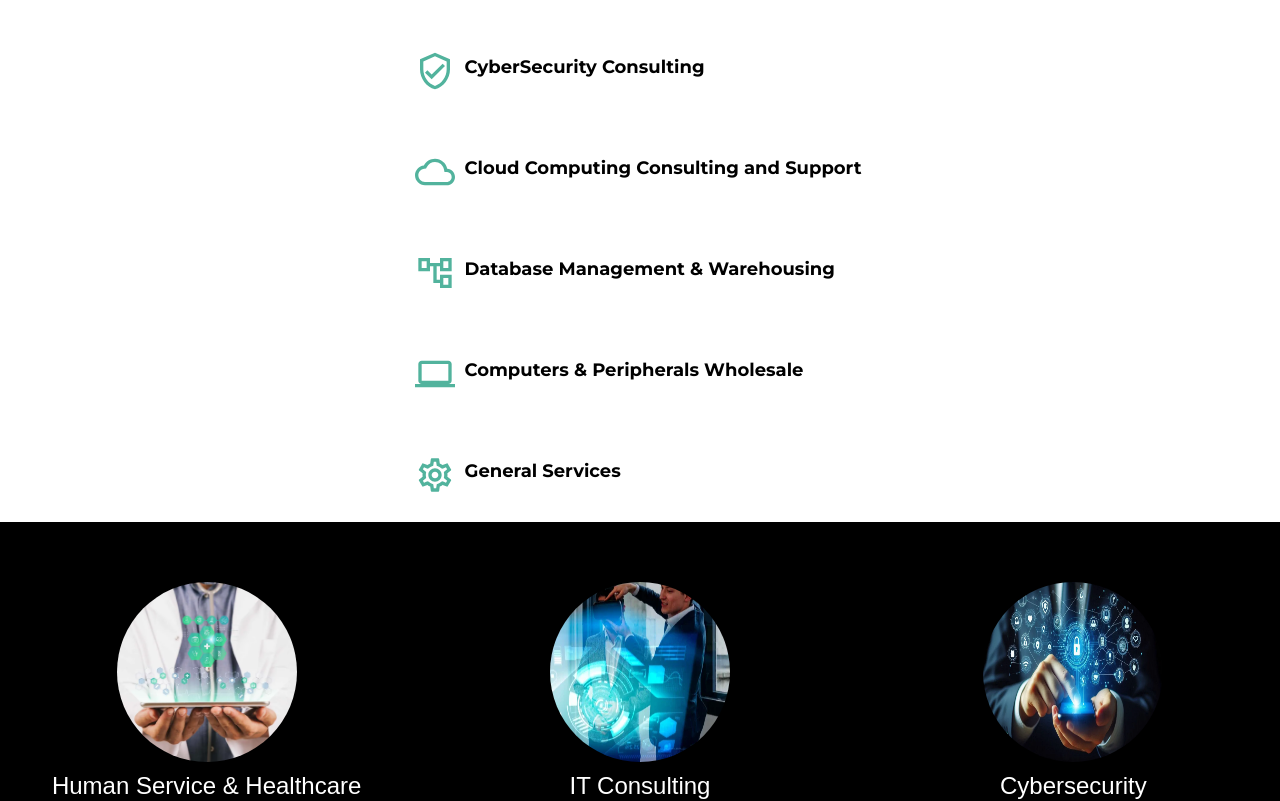
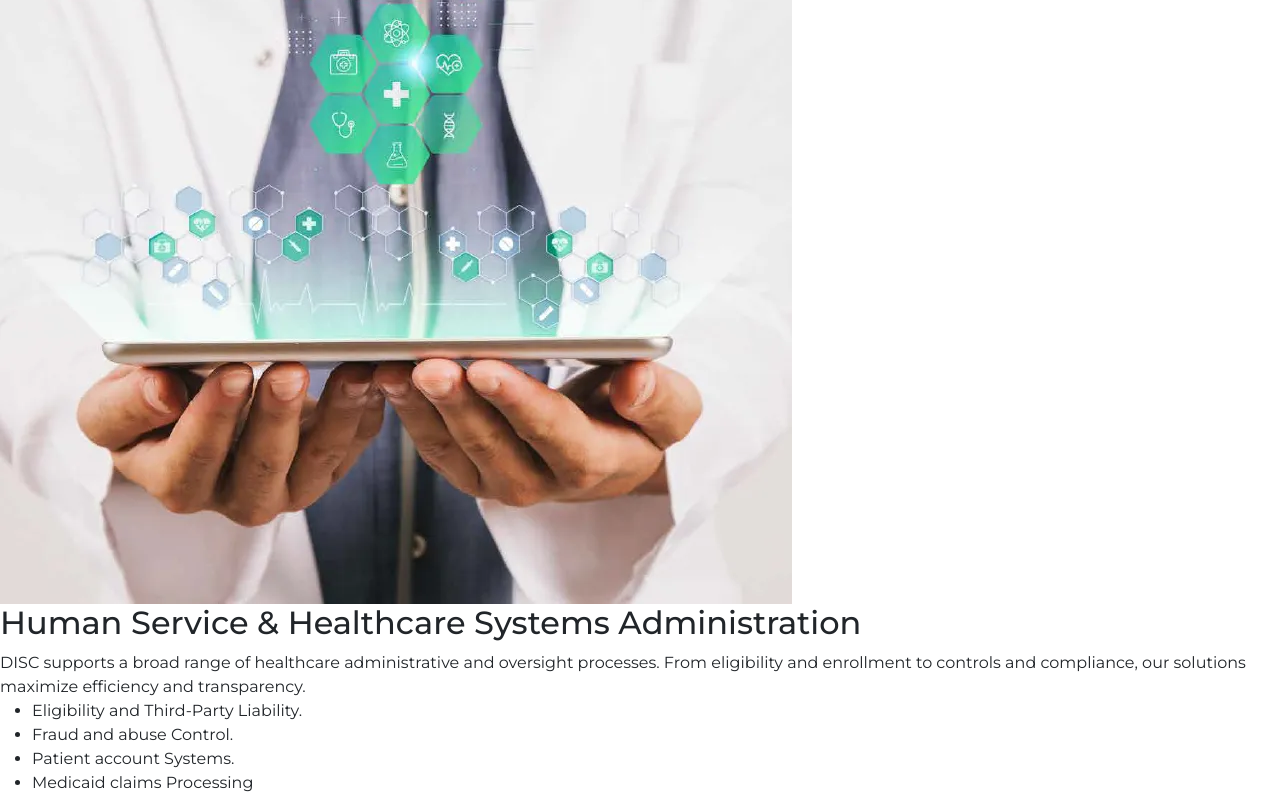
Before and after one commit to Disc-Colombia/Frontend_Disc, a React (Vite) app: page /services in a window 1280 px wide. Shown: the part 880-1681 px from the top of the page. Built offline with nearby package versions, Linux system fonts and the light colour scheme.

Commit message:
button in cards

```diff
--- a/src/components/Services.tsx
+++ b/src/components/Services.tsx
@@ -5,7 +5,8 @@ import { useState } from 'react';
 import * as React from "react";
 import '../styles/sectionServices.css'
 
-import {
+import {SupportAgentOutlined as SupportAgentOutlinedIcon,
+    ReadMoreOutlined as ReadMoreOutlinedIcon,
     VerifiedUserOutlined as VerifiedUserOutlinedIcon,
     SettingsOutlined as SettingsOutlinedIcon,
     SettingsSuggestOutlined as SettingsSuggestOutlinedIcon,
@@ -19,6 +20,14 @@ import {
     ComputerOutlined as ComputerOutlinedIcon,
   } from "@mui/icons-material";
 
+
+  const iconStyle = { fontSize: 40, color: "#52b39d" };
+
+  const iconStyleanimate ={...iconStyle,
+    animation: 'pulsegreen 2s infinite',
+    borderRadius: '50%',
+    overflow: 'hidden'
+  }
 
   const CardSlider = () => {
     const [selectedSlide, setSelectedSlide] = useState('c1');
@@ -38,6 +47,7 @@ import {
               <div className="my_paragraph--white">
                 <h4>Human Service & Healthcare Systems Administration</h4>
                 <p>DISC supports a broad range of healthcare administrative and oversight processes. </p>
+                <Link to ='/Human-service' className="view_more--services"><ReadMoreOutlinedIcon style={iconStyleanimate} /></Link>
               </div>
 
           </label>
@@ -114,68 +124,83 @@ import {
   };
 
 
-export const Services: React.FC = () => {
-
-
-    const iconStyle = { fontSize: 40, color: "#52b39d" };
 
   const cards = [
     {
       id: 1,
+
+      icon: <PsychologyOutlinedIcon style={iconStyle} />,
+      title: "Artificial Intelligence & Machine Learning",
+
+    },
+    {
+      id: 2,
+      icon: <AccountTreeOutlinedIcon style={iconStyle} />,
+      title: "Database Management & Warehousing",
+
+    },
+    {
+      id: 3,
+
+      icon: <CloudOutlinedIcon style={iconStyle} />,
+      title: "Cloud Computing Consulting and Support",
+    },
+    {
+      id: 4,
       icon: <SettingsSuggestOutlinedIcon style={iconStyle} />,
       title: "Software Development & Maintenance",
     },
     {
-        id: 2,
+      id: 5,
       icon: <BackupTableOutlinedIcon style={iconStyle} />,
       title: "Data Migration & Systems Integration",
+
     },
     {
-        id: 3,
+      id: 6,
+      icon: <ComputerOutlinedIcon style={iconStyle} />,
+      title: "Computers & Peripherals Wholesale",
+
+    },
+    {
+      id: 7,
       icon: <AdUnitsOutlinedIcon style={iconStyle} />,
       title: "Mobile & Web App Development",
+
     },
     {
-        id: 4,
-        icon: <PsychologyOutlinedIcon style={iconStyle} />,
-        title: "Artificial Intelligence & Machine Learning",
+      id: 8,
+      icon: <GroupsOutlinedIcon style={iconStyle} />,
+      title: "Temporary Staffing Services",
+
     },
     {
-        id: 5,
+      id: 9,
+      icon: <VerifiedUserOutlinedIcon style={iconStyle} />,
+      title: "CyberSecurity Consulting",
+
+    },
+    {
+      id: 10,
       icon: <TipsAndUpdatesOutlinedIcon style={iconStyle} />,
       title: "Innovation Management",
     },
     {
-        id: 6,
-        icon: <GroupsOutlinedIcon style={iconStyle} />,
-        title: "Temporary Staffing Services",
+      id: 11,
+      icon: <SupportAgentOutlinedIcon style={iconStyle} />,
+      title: "Call Center Services",
     },
     {
-        id: 7,
-        icon: <VerifiedUserOutlinedIcon style={iconStyle} />,
-        title: "CyberSecurity Consulting",
-      },
-      {
-        id: 8,
-        icon: <CloudOutlinedIcon style={iconStyle} />,
-        title: "Cloud Computing Consulting and Support",
-      },
-      {
-        id: 9,
-        icon: <AccountTreeOutlinedIcon style={iconStyle} />,
-        title: "Database Management & Warehousing",
-      },
-      {
-        id: 10,
-        icon: <ComputerOutlinedIcon style={iconStyle} />,
-        title: "Computers & Peripherals Wholesale",
-      },
-      {
-        id: 11,
+      id: 12,
       icon: <SettingsOutlinedIcon style={iconStyle} />,
       title: "General Services",
     },
   ];
+
+export const Services: React.FC = () => {
+
+
+
 
 
   return (
@@ -187,11 +212,8 @@ export const Services: React.FC = () => {
               WHAT WE<span className="title--span"> DO</span>
             </p>
             <p className="my_paragraph--white">
-              {" "}
-              DISC utilizes best practices to meet and exceed the needs of our
-              public and private sector global clients. Our flexible environment
-              is infused with technological expertise and rigorous compliance
-              standards. We don’t skim on excellence or cut corners.{" "}
+
+            At DISC, we are committed to employing the highest industry standards and best practices to not only meet but exceed the expectations of our diverse clientele, ranging from public to private sector organizations across the globe. Our flexible and dynamic approach is deeply rooted in cutting-edge technological expertise, ensuring that we provide innovative solutions tailored to each client's unique needs. We operate within a framework of strict compliance and regulatory standards, leaving no room for shortcuts or compromises. Excellence is at the core of everything we do, driving us to consistently deliver high-quality results with precision and integrity.
             </p>
         </div>
         <CardSlider />
@@ -210,26 +232,16 @@ export const Services: React.FC = () => {
           perfectly aligned with their specific goals and challenges.
         </p>
         <div className="container-cards-services">
+
           <div className="card-grid-allservices">
-            {/* Primer grid para las 9 cartas */}
-                <div className="card-grid-main">
-                {cards.slice(0, 9).map((card) => (
+            {cards.map((card) => (
               <div key={card.id} className="card-allservices">
                 <div className="card-icon-services">{card.icon}</div>
                 <div className="card-title-services">{card.title}</div>
               </div>
             ))}
           </div>
-        </div>
-        {/* Segundo grid para las 2 cartas restantes */}
-        <div className="card-grid-center">
-            {cards.slice(9).map((card) => (
-            <div key={card.id} className="card-allservices">
-                <div className="card-icon-services">{card.icon}</div>
-                <div className="card-title-services">{card.title}</div>
-            </div>
-            ))}
-        </div>
+
         </div>
       </div>
 
--- a/src/styles/sectionServices.css
+++ b/src/styles/sectionServices.css
@@ -7,12 +7,13 @@
     align-items: center;
     flex-direction: column;
     width: 100%;
+    min-height: 100vh;
     background-color: var(--Black);
 }
 
 .container_service--text{
 
-    max-width: 1400px;
+    max-width: 1300px;
     margin-top: 40px;
     margin-left: 70px;
     margin-right: 70px;
@@ -70,9 +71,10 @@
 
 .my_paragraph--white h4 {
     text-transform: uppercase;
+    font-family: var(--font-makina);
+    font-weight: bolder;
 }
-.my_paragraph--white{
-}
+
 
 input {
     display: none;
@@ -105,6 +107,28 @@ input:checked + label .my_paragraph--white {
 }
 
 
+.view_more--services{
+  display: flex;
+  position: absolute;
+  right: 20px;
+}
+
+@keyframes pulsegreen {
+  0% {
+      transform:  scale(.98);
+      box-shadow: 0 0 0 0 rgba(88, 179, 157, 0.5)
+  }
+  70% {
+      transform:  scale(.99);
+      box-shadow: 0 0 0 5px rgba(88, 179, 157, 0.3)
+  }
+  100% {
+      transform:  scale(.98);
+      box-shadow: 0 0 0 0 rgba(88, 179, 157, 0.5)
+  }
+}
+
+
 /*section technology partner*/
 
 .container-text--allservices{
@@ -120,30 +144,25 @@ input:checked + label .my_paragraph--white {
     font-family: var(--montserrat-font-family);
     font-size: 1.2rem;
     text-align: justify;
-    max-width: 1400px;
+    max-width: 1300px;
   }
 
   .container-cards-services{
     display: flex;
     flex-direction: column;
     justify-content: center;
-    max-width: 1400px;
+    max-width: 1300px;
     overflow: hidden;
     margin: 0px 70px 0 70px;
   }
 
 
   /* CardGrid.css */
-  .card-grid-main {
+  .card-grid-allservices {
 
     display: grid;
     grid-template-columns: repeat(3, 1fr); /* Distribuye las cards en 3 columnas */
-    padding: 10px;
-  }
 
-  .card-grid-center {
-    display: flex;
-    justify-content: center;
   }
 
   .card-allservices {
@@ -151,96 +170,15 @@ input:checked + label .my_paragraph--white {
     flex-direction: row;
     justify-content: flex-start;
     align-items: center;
-    width: 467px;
+    width: 434px;
     height: 100px;
     color: var(--Black);
     border-radius: 8px;
-    margin: 1px;
-    padding: 8px;
   }
 
-  .card-icon-services {
-    font-size: 40px;
-  }
 
   .card-title-services {
     font-size: 18px;
     margin-left: 10px;
     font-weight: bold;
   }
-
-  /*items redondos*/
-  .container_items--allservices{
-    display: flex;
-    flex-direction: column;
-    align-items: center;
-    background-color: var(--Black);
-    width: 100%;
-    height: auto;
-  }
-
-  .image-grid--allservices {
-    display: grid;
-    grid-template-columns: repeat(3, 1fr);
-    align-items: start;
-    gap: 20px;
-    margin-top: 30px;
-    margin-bottom: 20px;
-  }
-
-  .image-gridsec--allservices{
-    display: grid;
-    grid-template-columns: repeat(2, 1fr);
-    align-items: start;
-    width: 70%;
-    gap: 20px;
-    margin-top: 30px;
-    margin-bottom: 20px;
-  }
-
-  .image-item {
-    display: flex;
-    flex-direction: column;
-    margin: 30px;
-    justify-content: center;
-    align-items: center;
-
-  }
-
-  .text_item--{
-    display: flex;
-    flex-direction: column;
-    margin: 30px;
-    justify-content: center;
-    align-items: center;
-
-  }
-
-  .image-item img {
-    width: 180px;
-    height: 180px;
-    border-radius: 50%;
-    margin-bottom: 10px;
-  }
-  .tittle_all--items{
-    font-family: var(--font-makina);
-    font-size: 1.5rem;
-    color: var(--White);
-    text-align: center;
-  }
-
-  .paragraph_all--items{
-    font-family: var(--montserrat-font-family);
-    font-size: .9rem;
-    color: var(--White);
-    text-align: justify;
-  }
-
-
-  .list-services{
-    align-self: self-start;
-    margin: 10px;
-    text-align: left;
-    color: var(--White);
-    font-family: var(--montserrat-font-family);
-  }
```
Lines whose indentation alone changed are shown as unchanged.
